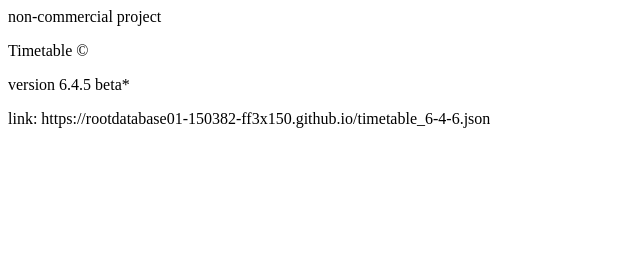
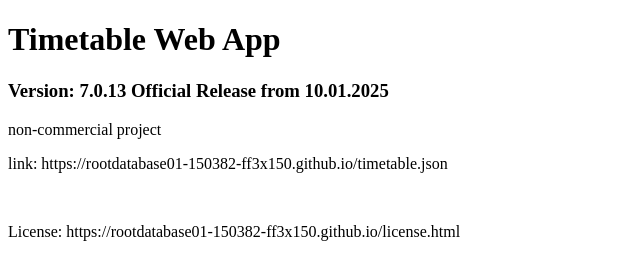
Before and after one commit to rootdatabase01-150382-ff3x150/rootdatabase01-150382-ff3x150.github.io, a plain HTML site: page index.html in a window 1280 px wide. Shown: the whole page, without its empty margins (0-640 px from the left). Drawn offline with Linux system fonts and the light colour scheme.

Commit message:
Update index.html

```diff
--- a/index.html
+++ b/index.html
@@ -3,13 +3,19 @@
 <head>
 	<meta charset="UTF-8">
 	<meta name="viewport" content="width=device-width, initial-scale=1.0">
-	<title>Timetable</title>
+	<title>Document</title>
 </head>
 <body>
+	<h1>
+		Timetable Web App
+	</h1>
+	<h3>
+		Version: 7.0.13 Official Release from 10.01.2025
+	</h3>
 	<h>non-commercial project</h>
+	<p>link: <span>https://rootdatabase01-150382-ff3x150.github.io/timetable.json</span></p>
 	<br>
-	<p>Timetable ©</p>
-	<p>version 6.4.5 beta*</p>
-	<p>link: <span>https://rootdatabase01-150382-ff3x150.github.io/timetable_6-4-6.json</span></p>
+	<p>License: <span>https://rootdatabase01-150382-ff3x150.github.io/license.html</span></p>
+
 </body>
 </html>
```
